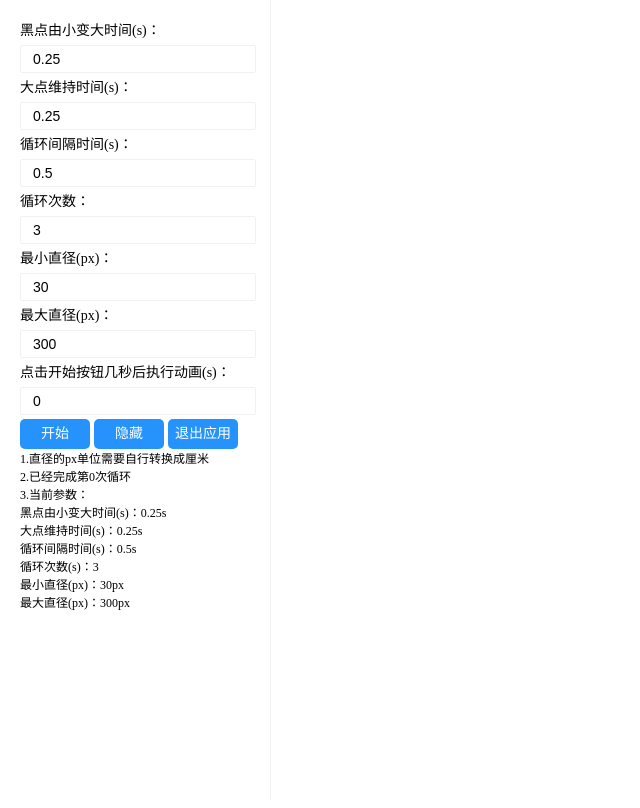
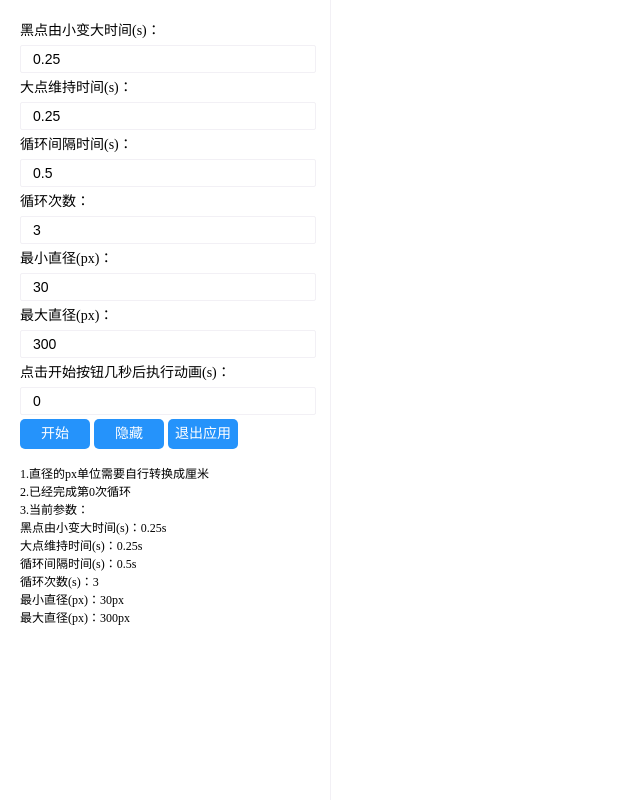
Before and after one commit to Kitten9533/experiment, an Electron app: page index.html in a window 1280 px wide. Shown: the whole page, without its empty margins (0-640 px from the left). Drawn offline with nearby package versions, Linux system fonts and the light colour scheme.

Commit message:
modify css

```diff
--- a/index.html
+++ b/index.html
@@ -14,6 +14,10 @@
       /* 动画持续时间 */
       --animation-mymove-duration: 2;
       --background: #000;
+    }
+
+    ::-webkit-scrollbar{
+      display: none;
     }
 
     html, body, #app{
@@ -77,7 +81,7 @@
       position: fixed;
       top: 0;
       left: 0;
-      width: 270px;
+      width: 330px;
       height: 100%;
       border-right: 1px solid #f2f0f5;
       z-index: 999;
@@ -189,7 +193,7 @@
           <div class="hide-btn" @click="exit">退出应用</div>
         </div>
         <div class="menu-item">
-          <p class="item-label-desc"></p>
+          <p class="item-label-desc">&nbsp;</p>
           <p class="item-label-desc">1.直径的px单位需要自行转换成厘米</p>
           <p class="item-label-desc">2.已经完成第{{count}}次循环</p>
           <p class="item-label-desc">3.当前参数：</p>
```
